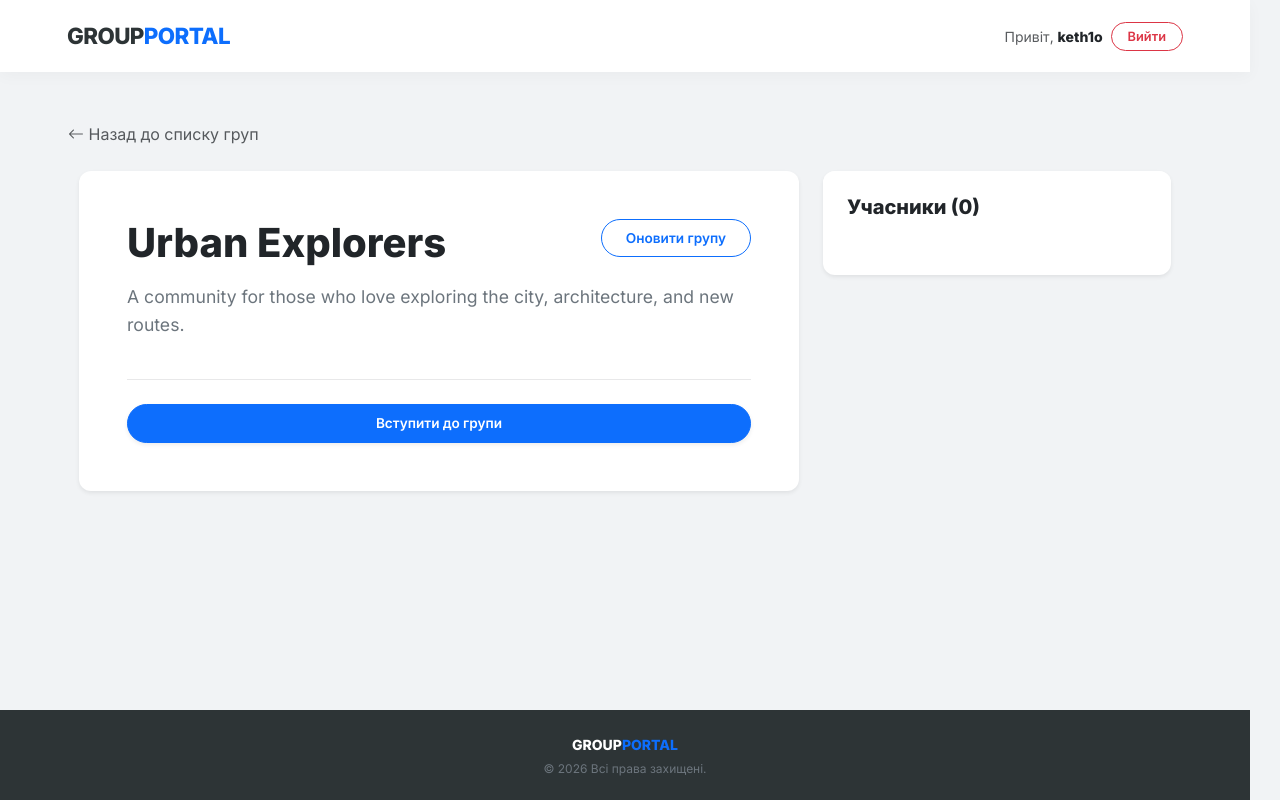
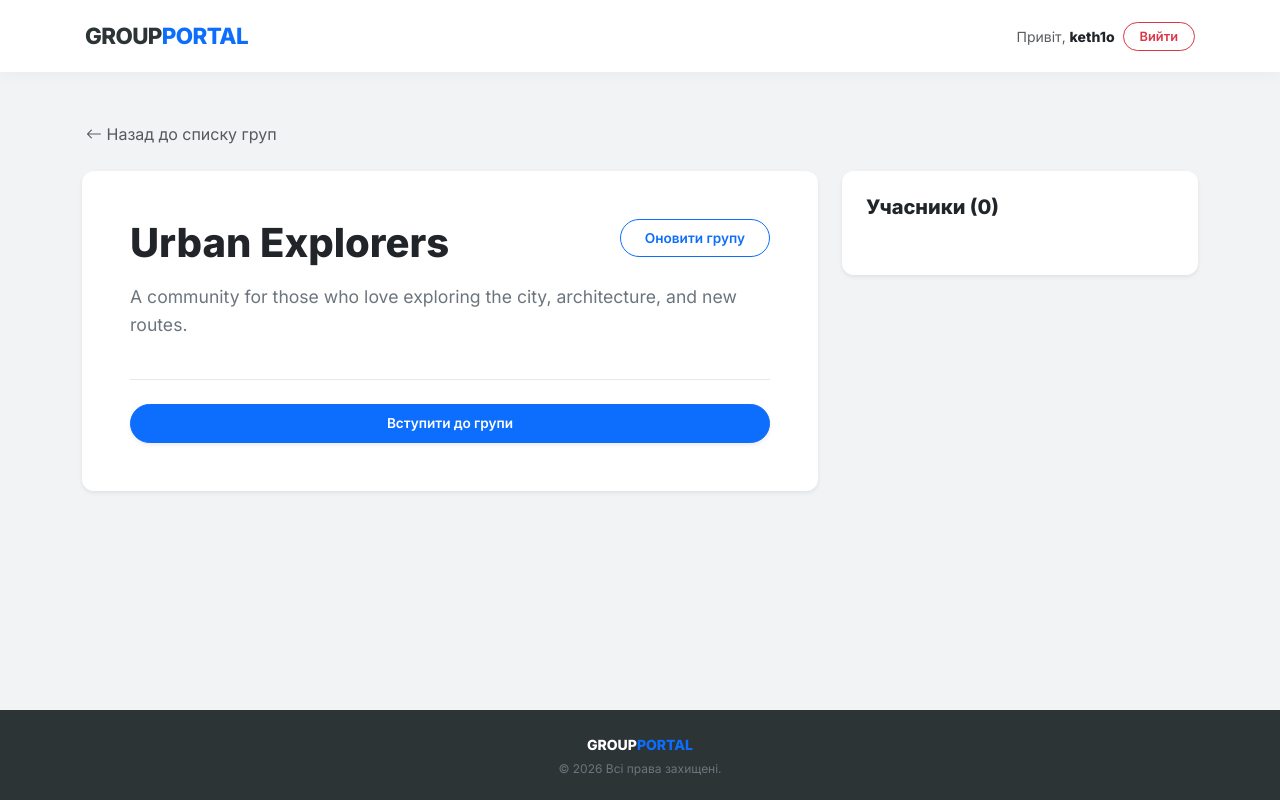
Before and after one commit to dubinkavovchik406-bot/Group_Portal, a Django app: page /groups/5/ in a window 1280 px wide. Run offline with Django 5.2, Linux system fonts and the light colour scheme; a user stored in the database is signed in; data comes from the database, SQL or seed files in the repository; both versions use the stored data as it was after the commit.

Commit message:
fix: UI screen adaptability for 2K,FullHD and smoller

```diff
--- a/MainPage/static/css/main-css.css
+++ b/MainPage/static/css/main-css.css
@@ -1,46 +1,58 @@
-/* --- 1. ГЛОБАЛЬНЫЕ НАСТРОЙКИ И ФИКСЫ --- */
+/* --- 1. ГЛОБАЛЬНЫЕ НАСТРОЙКИ И УЛЬТИМАТИВНЫЕ ФИКСЫ --- */
 :root {
     --portal-dark: #2d3436;
     --portal-primary: #0d6efd;
     --portal-bg-gray: #f1f3f5;
 }
 
-html, body {
+html {
+    /* Резервируем место под скроллбар всегда. Это лечит "прыжки" шапки вправо */
+    overflow-y: scroll;
+    /* Убираем горизонтальный скролл на корню */
     overflow-x: hidden;
-    width: 100%;
-    scrollbar-gutter: stable;
+}
+
+/* Жестко фиксируем ширину всего документа */
+body {
+    margin: 0 !important;
+    padding: 0 !important;
+    /* ИСПОЛЬЗУЕМ 100% вместо 100vw, чтобы не залезать под скроллбар! */
+    width: 100% !important;
+
     font-family: 'Inter', sans-serif;
     background-color: var(--portal-bg-gray);
     color: var(--portal-dark);
     display: flex;
     flex-direction: column;
     min-height: 100vh;
-    margin: 0;
 }
 
-/* Силовое прерывание длинных строк для всего контента */
+/* ФИКС ДЛЯ КАРТОЧЕК:
+   1. Оставляем margin 0, чтобы ряд не вылезал за экран.
+   2. УБРАЛИ --bs-gutter-x: 0, чтобы вернуть отступы между карточками! */
+.row {
+    margin-right: -15px !important;
+    margin-left: -15px !important;
+}
+
+/* Силовое прерывание длинных строк */
 h1, h2, h3, h4, h5, h6, p, span, .card-title, .btn, .text-break {
     overflow-wrap: break-word !important;
     word-wrap: break-word !important;
     word-break: break-word !important;
-    hyphens: auto;
 }
 
-.row {
-    margin-right: 0;
-    margin-left: 0;
-}
-
-/* Запрет разрыва для коротких статусов (мужчина/женщина) */
-.no-split {
-    white-space: nowrap !important;
-}
-
-/* --- 2. ШАПКА И КНОПКИ --- */
+/* --- 2. ШАПКА (ЖЕСТКАЯ ФИКСАЦИЯ) --- */
 .navbar {
     background-color: #ffffff !important;
     padding: 0.9rem 0;
     box-shadow: 0 4px 15px rgba(0,0,0,0.03);
+
+    /* Эти строки заставят её прилипнуть к краям */
+    width: 100% !important;
+    min-width: 100% !important;
+    left: 0 !important;
+    right: 0 !important;
 }
 
 .navbar-brand {
@@ -52,54 +64,89 @@ h1, h2, h3, h4, h5, h6, p, span, .card-title, .btn, .text-break {
 
 .brand-dot { color: var(--portal-primary); }
 
-.btn-round {
-    border-radius: 50px;
-    padding: 8px 25px;
-    font-weight: 600;
-    font-size: 0.85rem;
-    transition: all 0.3s ease;
-}
-
-/* Спеціально для кнопок, які можуть містити довгі назви груп */
-.btn-group-link {
-    max-width: 100%;
-    white-space: normal !important;
-    text-align: left;
-}
-
-/* --- 3. АДАПТИВНОСТЬ ДЛЯ МАЛЕНЬКИХ ЭКРАНОВ (320px - 350px) --- */
-@media (max-width: 350px) {
-    .badge {
-        font-size: 0.75rem !important;
-        padding: 4px 10px !important;
-        white-space: nowrap !important;
-    }
-
-    .card.p-4, .card.p-md-5 {
-        padding: 1.2rem !important;
-    }
-
-    h1 { font-size: 1.6rem !important; }
-
-    .container {
-        padding-right: 10px !important;
-        padding-left: 10px !important;
-    }
-}
-/* 4. ФУТЕР (FOOTER)  */
+/* --- 3. ФУТЕР (ЖЕСТКАЯ ФИКСАЦИЯ) --- */
 .footer {
     background-color: var(--portal-dark);
     color: #bdc3c7;
     padding: 22px 0;
     margin-top: auto;
+
+    /* Тотальный контроль ширины */
+    width: 100% !important;
+    min-width: 100% !important;
+    left: 0 !important;
+    right: 0 !important;
 }
 
+/* --- 4. КОНТЕНТ И КОНТЕЙНЕРЫ (БАЗОВЫЕ) --- */
 .main-content {
     padding: 3rem 0;
     flex-grow: 1;
+    width: 100%;
 }
 
-/* 5. КАРТОЧКИ И ЭФФЕКТЫ */
+.container {
+    padding-right: 15px !important;
+    padding-left: 15px !important;
+}
+
+/* --- 5. АДАПТАЦИЯ ПОД БОЛЬШИЕ МОНИТОРЫ (2K и выше) --- */
+
+/* Стандартный Full HD (1200px+) */
+@media (min-width: 1200px) {
+    .container {
+        max-width: 1140px !important;
+    }
+}
+
+/* Большие ноутбуки и экраны (1400px+) - Bootstrap XXL */
+@media (min-width: 1400px) {
+    .container {
+        max-width: 1320px !important;
+    }
+}
+
+/* 2K МОНИТОРЫ (1920px - 2500px) */
+@media (min-width: 1921px) {
+    .container {
+        max-width: 1600px !important; /* Делаем контент шире */
+    }
+
+    /* Немного увеличиваем базовый шрифт для читаемости */
+    html {
+        font-size: 17px;
+    }
+
+    /* Карточки становятся крупнее, увеличиваем паддинги */
+    .card.p-4 {
+        padding: 2rem !important;
+    }
+}
+
+/* 4K и ULTRA-WIDE (2560px+) */
+@media (min-width: 2560px) {
+    .container {
+        max-width: 2000px !important; /* Максимальная ширина */
+    }
+
+    html {
+        font-size: 18px; /* Еще крупнее шрифт */
+    }
+}
+
+
+/* --- 6. ОСТАЛЬНЫЕ ТВОИ СТИЛИ --- */
+.no-split { white-space: nowrap !important; }
+.btn-round { border-radius: 50px; padding: 8px 25px; font-weight: 600; font-size: 0.85rem; transition: all 0.3s ease; }
+.btn-group-link { max-width: 100%; white-space: normal !important; text-align: left; }
+
+@media (max-width: 350px) {
+    .badge { font-size: 0.75rem !important; padding: 4px 10px !important; }
+    .card.p-4 { padding: 1.2rem !important; }
+    h1 { font-size: 1.6rem !important; }
+}
+
+/* 7. КАРТОЧКИ И ЭФФЕКТЫ */
 .card {
     background-color: #ffffff;
     border-radius: 12px;
@@ -114,10 +161,7 @@ h1, h2, h3, h4, h5, h6, p, span, .card-title, .btn, .text-break {
     box-shadow: 0 10px 25px rgba(0,0,0,0.05) !important;
 }
 
-/* --- 6. БЛОК ФОРМ */
-
-/* Делаем все инпуты внутри формы красивыми */
-/* ОБЪЕДИНЕНО: custom-form, form-group-wrapper и form-control теперь в одном стиле */
+/* --- 8. БЛОК ФОРМ --- */
 .custom-form input,
 .form-group-wrapper input,
 .form-group-wrapper textarea,
@@ -185,8 +229,6 @@ h1, h2, h3, h4, h5, h6, p, span, .card-title, .btn, .text-break {
     border-radius: 10px;
     box-shadow: 0 10px 25px rgba(0,0,0,0.1);
     margin-top: 8px;
-
-    /* Анимация */
     opacity: 0;
     visibility: hidden;
     transform: translateY(-10px);
@@ -194,7 +236,6 @@ h1, h2, h3, h4, h5, h6, p, span, .card-title, .btn, .text-break {
     pointer-events: none;
 }
 
-/* Раскрытие при фокусе */
 .form-group-wrapper:focus-within .help-text-container {
     opacity: 1;
     visibility: visible;
@@ -228,7 +269,6 @@ h1, h2, h3, h4, h5, h6, p, span, .card-title, .btn, .text-break {
 }
 
 /* --- USER LIST STYLES --- */
-/* Аватарка: небольшой градиент для красоты (ОБЪЕДИНЕНО) */
 .avatar-circle {
     width: 42px;
     height: 42px;
@@ -271,19 +311,16 @@ h1, h2, h3, h4, h5, h6, p, span, .card-title, .btn, .text-break {
     padding: 6px 12px;
 }
 
-/* Настройка цветов для ролей (светлые фоны) */
-/* ОБЪЕДИНЕНО: Оставила один вызов bg-danger-subtle */
 .bg-danger-subtle { background-color: #fff5f5 !important; }
 .bg-warning-subtle { background-color: #fffaf0 !important; }
 
-/* Таблица */
 .table td {
     border-color: rgba(0,0,0,0.03);
 }
 
 /* ПАГИНАЦИЯ */
 .pagination {
-    gap: 10px; /* Расстояние между кнопками */
+    gap: 10px;
 }
 
 .pagination .page-item .page-link {
@@ -301,21 +338,18 @@ h1, h2, h3, h4, h5, h6, p, span, .card-title, .btn, .text-break {
     font-weight: 600;
 }
 
-/* Эффект при наведении */
 .pagination .page-item .page-link:hover {
     transform: translateY(-3px);
     box-shadow: 0 6px 12px rgba(0, 0, 0, 0.1);
     color: var(--portal-primary) !important;
 }
 
-/* Активная страница (синяя) */
 .pagination .page-item.active .page-link {
     background-color: var(--portal-primary) !important;
     color: white !important;
     box-shadow: 0 4px 10px rgba(13, 110, 253, 0.3);
 }
 
-/* Неактивные стрелочки */
 .pagination .page-item.disabled .page-link {
     opacity: 0.5;
     background-color: #f8f9fa !important;
@@ -323,21 +357,15 @@ h1, h2, h3, h4, h5, h6, p, span, .card-title, .btn, .text-break {
     transform: none;
 }
 
-/* Скругление для крайних кнопок  */
 .page-link {
     border-radius: 10px !important;
 }
 
-/* Стилизация полей формы (textarea и input) */
 .form-group-wrapper textarea {
     min-height: 120px;
-    resize: vertical; /* Чтобы можно было тянуть только вниз */
+    resize: vertical;
 }
 
-/* Цвет фона для предупреждений */
-/* (Уже объединено выше с bg-danger-subtle) */
-
-/* Кнопка удаления с эффектом */
 .btn-danger {
     background-color: #dc3545;
     border: none;
@@ -350,7 +378,7 @@ h1, h2, h3, h4, h5, h6, p, span, .card-title, .btn, .text-break {
     box-shadow: 0 5px 15px rgba(220, 53, 69, 0.3);
 }
 
-/* МОДАЛКИ (ОБЪЕДИНЕНО ВСЕ ПОВТОРЫ) */
+/* МОДАЛКИ */
 .modal-content {
     background-color: #ffffff;
     border: none;
@@ -360,17 +388,15 @@ h1, h2, h3, h4, h5, h6, p, span, .card-title, .btn, .text-break {
 }
 
 .modal-backdrop.show {
-    opacity: 0.2; /* Делаем затемнение фона более легким и чистым */
+    opacity: 0.2;
 }
 
-/* Полное удаление контура и тени фокуса у модалок и кнопок внутри них */
 .modal:focus, .modal-dialog, .modal-content:focus,
 .modal-content .btn:focus, .modal-body .btn:focus, .modal-body .btn-link:focus {
     outline: none !important;
     box-shadow: none !important;
 }
 
-/* Убираем стандартные отступы у селекта (гендер) */
 select.form-control {
     cursor: pointer;
 }
--- a/MainPage/views.py
+++ b/MainPage/views.py
@@ -113,7 +113,7 @@ class UserListView(LoginRequiredMixin, AdminRequiredMixin, ListView):
     model = CustomUser
     template_name = "users/user_list.html"
     context_object_name = "users_objects"
-    paginate_by = 3
+    paginate_by = 4
 
 class UserDetailView(LoginRequiredMixin, DetailView):
     # 1 користувач
```
Also changed, not shown: db.sqlite3.
